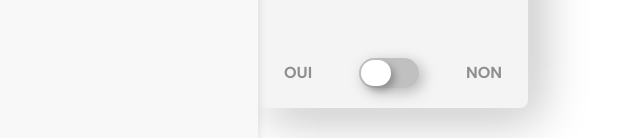
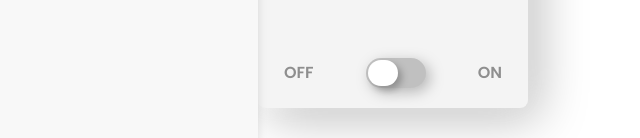
Before and after one commit to FRobaglia/iot-project, a React (Create React App) app: page /systeme in a window 1280 px wide. Shown: the part 402-540 px from the top of the page, without its empty margins (0-640 px from the left). Built offline with nearby package versions, Linux system fonts and the light colour scheme.

Commit message:
feat: improve toggleButton

```diff
--- a/src/components/cardSettings/ToggleButton.jsx
+++ b/src/components/cardSettings/ToggleButton.jsx
@@ -1,13 +1,19 @@
+import React, { useState } from "react";
+
 const ToggleButton = () =>  {
+
+  const [isActive, setActive] = useState("false");
+
+  const handleToggle = () => {
+    setActive(!isActive);
+  };
+
   return (
-    <label className="settingsCard__toggleState">
-      <input type="checkbox" className="toggleState__input"/>
-      <span className="toggleState__sliderContainer">
-        <p className="toggleState__text toggleState__text--yes">Oui</p>
-        <span className="toggleState__slider"></span>
-        <p className="toggleState__text toggleState__text--no">Non</p>
-      </span>
-    </label>
+    <div className={ !isActive ? "toggleState toggleState--isActive" : "toggleState" } onClick={handleToggle}>
+      <p className="toggleState__text toggleState__text--off">Off</p>
+      <span className="toggleState__slider"></span>
+      <p className="toggleState__text toggleState__text--on">On</p>
+    </div>
   );
 }
 
--- a/src/components/cardSettings/index.jsx
+++ b/src/components/cardSettings/index.jsx
@@ -9,7 +9,7 @@ const CardSettings = ({ title, idName }) =>  {
       <h2 className="settingsCard__title">{ title }</h2>
       <Icon iconId='settingsCta' iconClass='settingsCard__cta' />
       <div className="settingsCard__iconContainer">
-        <img src={ './svg/'  + idName + '.svg' } alt={ idName } iconClass="settingsCard__icon" />
+        <img src={ './svg/'  + idName + '.svg' } alt={ idName } className="settingsCard__icon" />
       </div>
       <ToggleButton />
     </section>
--- a/src/styles/components/toggleButton.scss
+++ b/src/styles/components/toggleButton.scss
@@ -1,30 +1,16 @@
-/* The toggleButton - the box around the slider */
-.settingsCard__toggleState {
+.toggleState {
   position: relative;
   width: 100%;
-  display: inline-block;
+  display: flex;
+  justify-content: space-between;
+  align-items: center;
 
-  .toggleState__text {
-    opacity: .5;
-    font-weight: 600;
-    text-transform: uppercase;
-  }
-
-  /* Hide default HTML checkbox */
   .toggleState__input {
     opacity: 0;
     width: 0;
     height: 0;
   }
 
-  .toggleState__sliderContainer {
-    width: 100%;
-    display: flex;
-    justify-content: space-between;
-    align-items: center;
-  }
-
-  /* The slider */
   .toggleState__slider {
     cursor: pointer;
     position: relative;
@@ -49,15 +35,25 @@
     }
   }
 
-  input:checked + .toggleState__sliderContainer .toggleState__slider {
-    background-color: $primaryColor;
+  .toggleState__text {
+    opacity: .5;
+    font-weight: 600;
+    text-transform: uppercase;
+    transition: .4s;
+  }
 
-    &:before {
-      transform: translateX(26px);
+  &.toggleState--isActive {
+    .toggleState__slider {
+      background-color: $primaryColor;
+
+      &:before {
+        transform: translateX(26px);
+      }
+    }
+
+    .toggleState__text--on {
+      opacity: 1;
+      color: $primaryColor;
     }
   }
 }
-
-#ground-humidity {
-  fill: red;
-}
```
